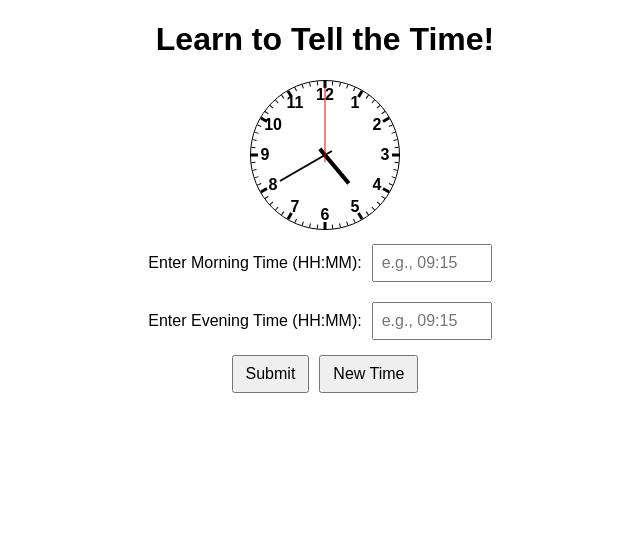
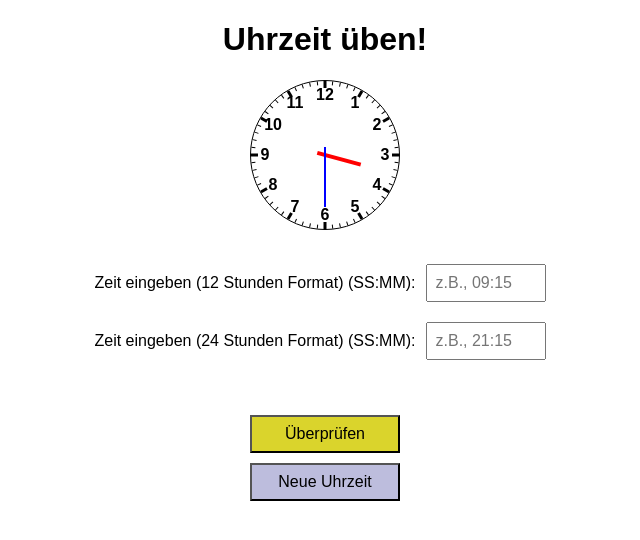
Before and after one commit to IremPeker/clock-teaching-app, a React (Create React App) app: page / in a window 1280 px wide. Shown: the top 540 px of the page, without its empty margins (315-955 px from the left). Built offline with nearby package versions, Linux system fonts and the light colour scheme.

Commit message:
fix correct evening time, write text in german, add more styles

```diff
--- a/src/App.css
+++ b/src/App.css
@@ -23,23 +23,51 @@
   color: #333;
 }
 
+.input-container {
+  padding: 20px;
+}
+
+.feedback {
+  padding: 15px;
+  font-size: 1.2rem;
+  color: #007b00;
+  font-weight: bold;
+}
+
+.button-container {
+  display: flex;
+  flex-direction: column;
+  align-items: center;
+  padding: 20px;
+}
+
+.yellow-button {
+  background-color: #dad42c;
+}
+
+.blue-button {
+  background-color: #bdbddd;
+}
+
+.react-clock__minute-hand__body {
+  background-color: blue;
+}
+
+.react-clock__hour-hand__body {
+  background-color: red;
+}
+
+button {
+  width: 150px;
+  margin: 5px;
+  padding: 8px 12px;
+  font-size: 1rem;
+  cursor: pointer;
+}
+
 input {
   margin: 10px;
   padding: 8px;
   font-size: 1rem;
   width: 100px;
 }
-
-button {
-  margin: 5px;
-  padding: 8px 12px;
-  font-size: 1rem;
-  cursor: pointer;
-}
-
-.feedback {
-  margin-top: 15px;
-  font-size: 1.2rem;
-  color: #007b00;
-  font-weight: bold;
-}
--- a/src/App.tsx
+++ b/src/App.tsx
@@ -7,6 +7,7 @@ import "./App.css";
 const formatTime = (hour: number, minute: number) => {
   const h = hour < 10 ? `0${hour}` : hour;
   const m = minute < 10 ? `0${minute}` : minute;
+
   return `${h}:${m}`;
 };
 
@@ -21,8 +22,15 @@ const App: React.FC = () => {
 
   // Function to generate random time
   const generateRandomTime = () => {
-    const randomHour = Math.floor(Math.random() * 12); // 0 to 11
-    const randomMinute = Math.floor(Math.random() * 60); // 0 to 59
+    const randomHour: number = Math.floor(Math.random() * 12); // 0 to 11
+    let randomMinute: number;
+    // activate this code when kids start reading all the minutes
+    // const randomMinute = Math.floor(Math.random() * 60); // 0 to 59
+    // Generate random minute that is divisible by 5
+    do {
+      randomMinute = Math.floor(Math.random() * 60); // 0 to 59
+    } while (randomMinute % 5 !== 0);
+
     setHour(randomHour);
     setMinute(randomMinute);
     setFeedback("");
@@ -37,20 +45,21 @@ const App: React.FC = () => {
 
   // Check user inputs for morning and evening
   const checkTime = () => {
-    const correctTime = formatTime(hour, minute);
+    const correctMorningTime = formatTime(hour, minute);
+    const correctEveningTime = formatTime(hour + 12, minute);
     let result = "";
 
     if (
-      morningInput.trim() === correctTime &&
-      eveningInput.trim() === correctTime
+      morningInput.trim() === correctMorningTime &&
+      eveningInput.trim() === correctEveningTime
     ) {
-      result = "Both answers are correct! Great Job! ✅";
-    } else if (morningInput.trim() === correctTime) {
-      result = "Morning input is correct! Evening is wrong. ✅❌";
-    } else if (eveningInput.trim() === correctTime) {
-      result = "Evening input is correct! Morning is wrong. ✅❌";
+      result = "Beide Antworten sind richtig! Toll! ✅✅";
+    } else if (morningInput.trim() === correctMorningTime) {
+      result = "Die erste Antwort ist richtig! Die zweite ist falsch. ✅❌";
+    } else if (eveningInput.trim() === correctEveningTime) {
+      result = "Die erste Antwort ist falsch! Die zweite ist richtig. ❌✅";
     } else {
-      result = `Both answers are wrong. The correct time was ${correctTime}. ❌`;
+      result = `Beide Antworten sind falsch. Die richtige Antworten sind ${correctMorningTime} und ${correctEveningTime}. ❌❌`;
     }
     setFeedback(result);
   };
@@ -62,10 +71,10 @@ const App: React.FC = () => {
 
   return (
     <div className="App">
-      <h1>Learn to Tell the Time!</h1>
+      <h1>Uhrzeit üben!</h1>
       <div className="clock-container">
         {/* Analog Clock */}
-        <Clock value={clockTime} />
+        <Clock value={clockTime} renderSecondHand={false} />
         {/* Numbers Overlay */}
         <div className="clock-numbers">
           {[...Array(12)].map((_, index) => {
@@ -90,29 +99,39 @@ const App: React.FC = () => {
           })}
         </div>
       </div>
+      <div className="input-container">
         <div>
-        <label htmlFor="morning-input">Enter Morning Time (HH:MM):</label>
+          <label htmlFor="morning-input">
+            Zeit eingeben (12 Stunden Format) (SS:MM):
+          </label>
           <input
             id="morning-input"
             type="text"
-          placeholder="e.g., 09:15"
+            placeholder="z.B., 09:15"
             value={morningInput}
             onChange={(e) => setMorningInput(e.target.value)}
           />
         </div>
         <div>
-        <label htmlFor="evening-input">Enter Evening Time (HH:MM):</label>
+          <label htmlFor="evening-input">
+            Zeit eingeben (24 Stunden Format) (SS:MM):
+          </label>
           <input
             id="evening-input"
             type="text"
-          placeholder="e.g., 09:15"
+            placeholder="z.B., 21:15"
             value={eveningInput}
             onChange={(e) => setEveningInput(e.target.value)}
           />
         </div>
-      <div>
-        <button onClick={checkTime}>Submit</button>
-        <button onClick={generateRandomTime}>New Time</button>
+      </div>
+      <div className="button-container">
+        <button className="yellow-button" onClick={checkTime}>
+          Überprüfen
+        </button>
+        <button className="blue-button" onClick={generateRandomTime}>
+          Neue Uhrzeit
+        </button>
       </div>
       {feedback && <div className="feedback">{feedback}</div>}
     </div>
```
Lines whose indentation alone changed are shown as unchanged.
